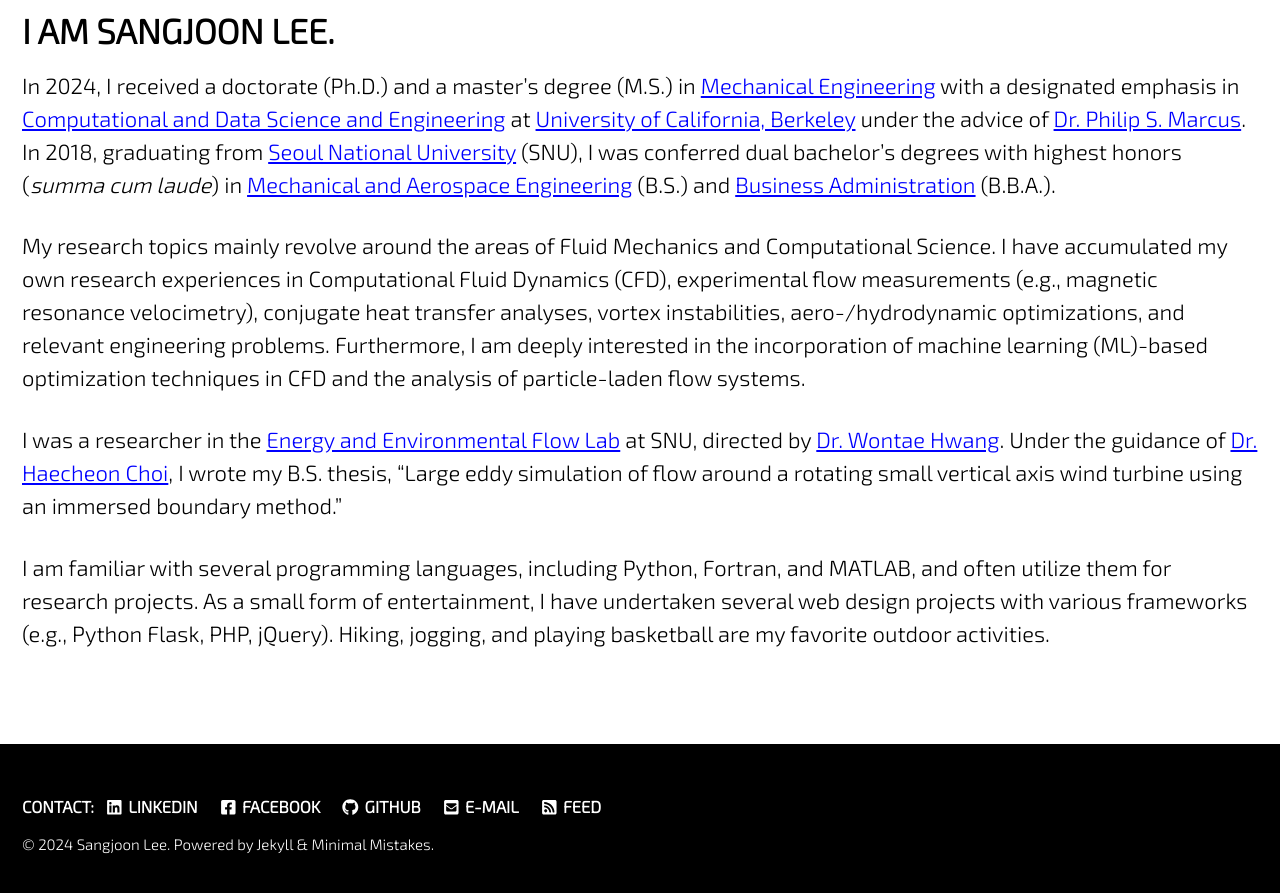
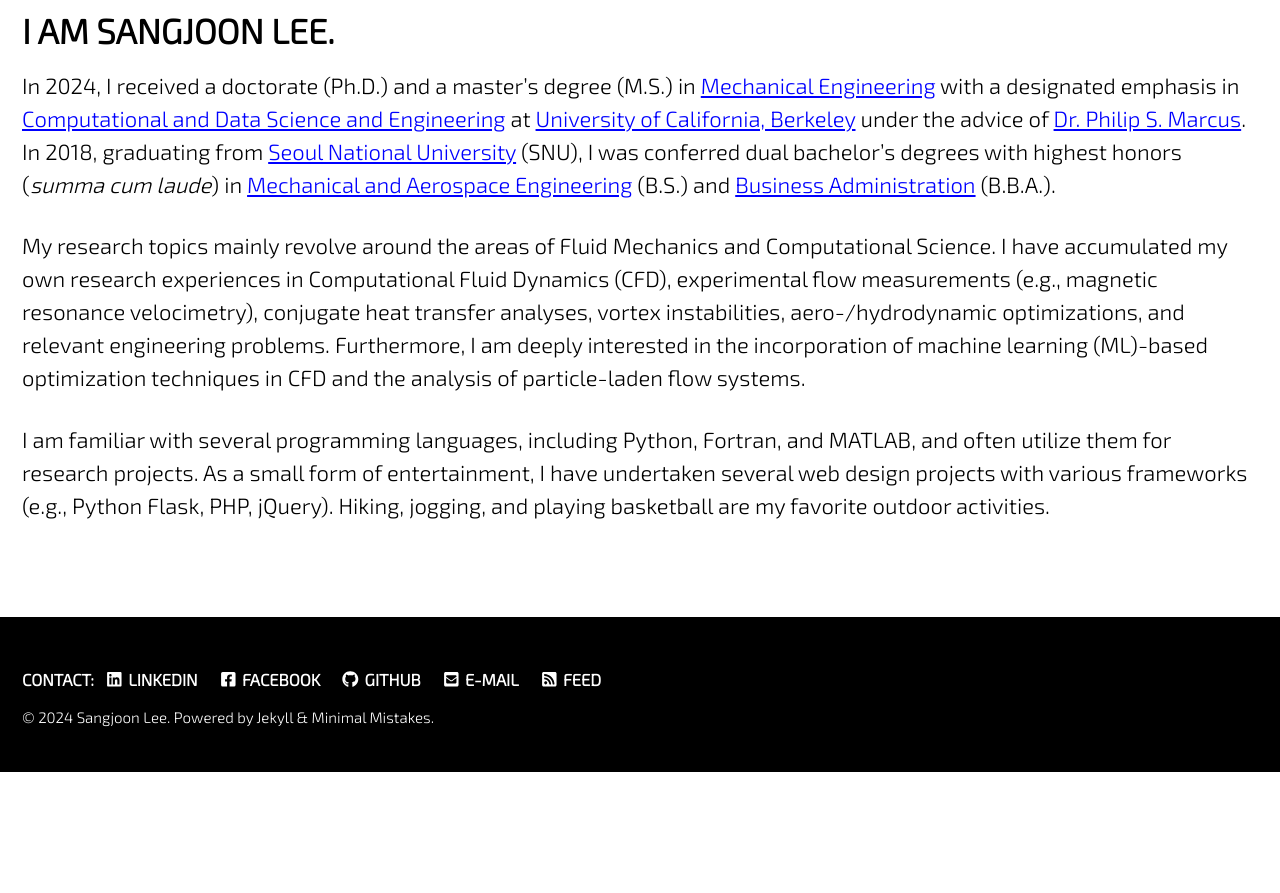
Before and after one commit to jun9303/jun9303.github.io, a Jekyll site: the page built from index.md, in a window 1280 px wide and 900 px high, scrolled down 1233 px. Shown: the top 893 px of the window. Built offline with Jekyll 4.4.1, drawn with Linux system fonts in a browser that asks for light colours; cached includes are drawn as plain includes; nearby versions of some CDN libraries; after the commit the page ends 2005 px from its top, so only the background shows below that.

Commit message:
Profile Updated 071324

```diff
--- a/index.md
+++ b/index.md
@@ -19,7 +19,7 @@ In 2024, I received a doctorate (Ph.D.) and a master's degree (M.S.) in [Mechani
 
 My research topics mainly revolve around the areas of Fluid Mechanics and Computational Science. I have accumulated my own research experiences in Computational Fluid Dynamics (CFD), experimental flow measurements (e.g., magnetic resonance velocimetry), conjugate heat transfer analyses, vortex instabilities, aero-/hydrodynamic optimizations, and relevant engineering problems. Furthermore, I am deeply interested in the incorporation of machine learning (ML)-based optimization techniques in CFD and the analysis of particle-laden flow systems.
 
-I was a researcher in the [Energy and Environmental Flow Lab](http://eeflow.snu.ac.kr/) at SNU, directed by [Dr. Wontae Hwang](http://me.snu.ac.kr/node/141). Under the guidance of [Dr. Haecheon Choi](http://me.snu.ac.kr/node/116), I wrote my B.S. thesis, "Large eddy simulation of flow around a rotating small vertical axis wind turbine using an immersed boundary method."
+<!-- I was a researcher in the [Energy and Environmental Flow Lab](http://eeflow.snu.ac.kr/) at SNU, directed by [Dr. Wontae Hwang](http://me.snu.ac.kr/node/141). Under the guidance of [Dr. Haecheon Choi](http://me.snu.ac.kr/node/116), I wrote my B.S. thesis, "Large eddy simulation of flow around a rotating small vertical axis wind turbine using an immersed boundary method." -->
 
 I am familiar with several programming languages, including Python, Fortran, and MATLAB, and often utilize them for research projects. As a small form of entertainment, I have undertaken several web design projects with various frameworks (e.g., Python Flask, PHP, jQuery). Hiking, jogging, and playing basketball are my favorite outdoor activities.
 <style>
```
